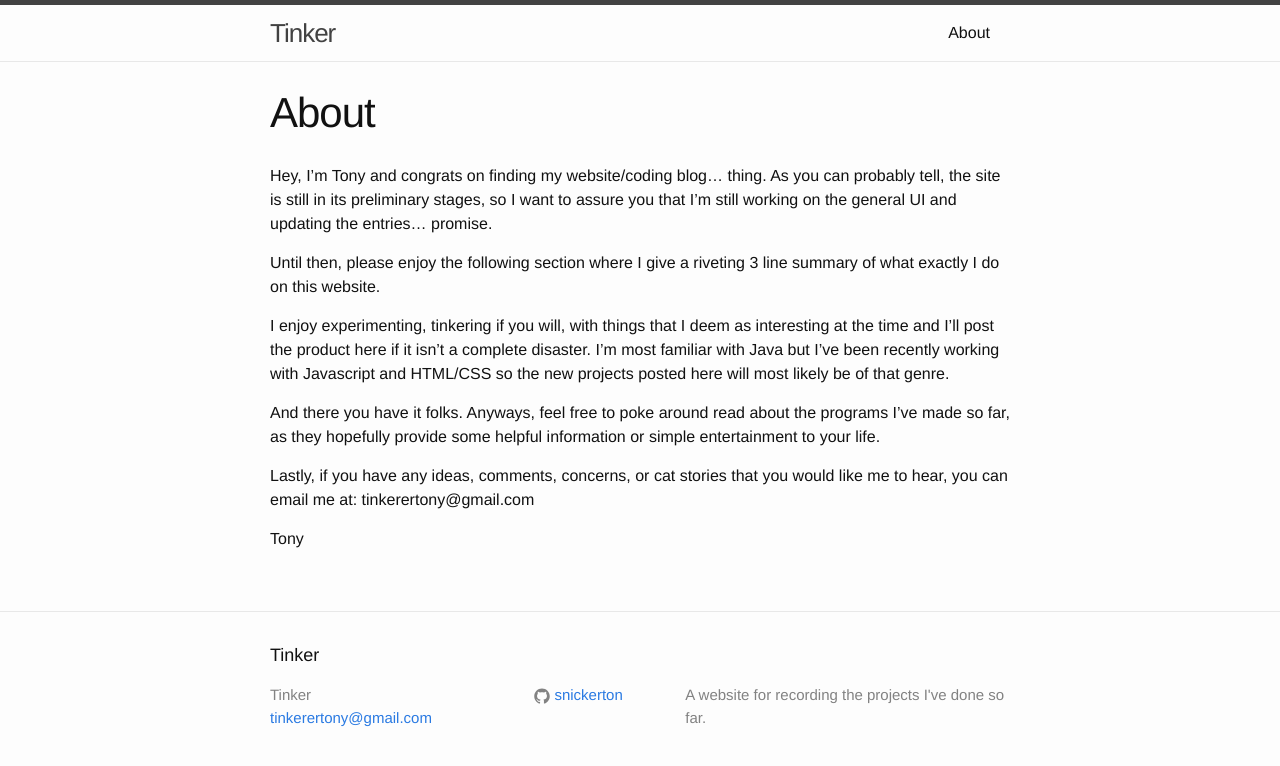
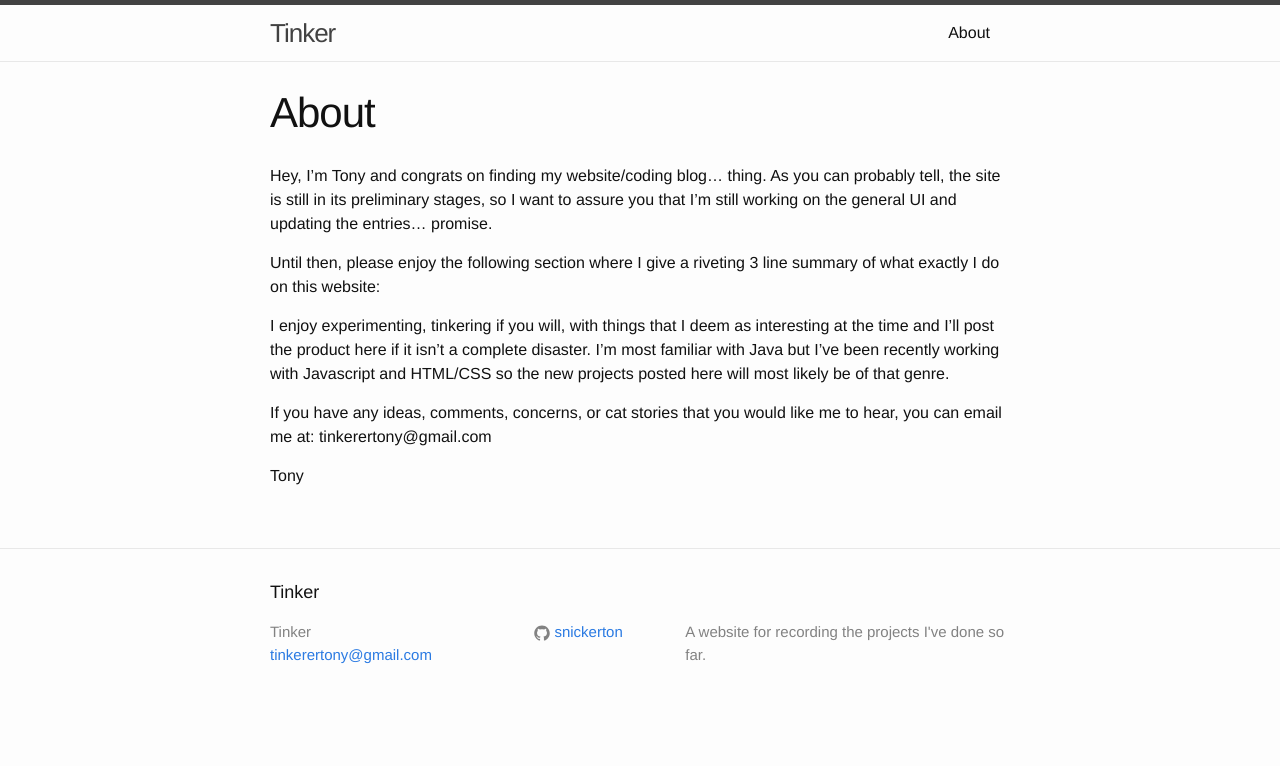
Before and after one commit to snickerton/snickerton.github.legacy, a Jekyll site: the page built from about.md, in a window 1280 px wide. Shown: the top 766 px of the page. Built offline with Jekyll 4.4.1, drawn with Linux system fonts in a browser that asks for light colours.

Commit message:
Update about.md

```diff
--- a/about.md
+++ b/about.md
@@ -6,13 +6,11 @@ permalink: /about/
 
 Hey, I'm Tony and congrats on finding my website/coding blog... thing. As you can probably tell, the site is still in its preliminary stages, so I want to assure you that I'm still working on the general UI and updating the entries... promise.
 
-Until then, please enjoy the following section where I give a riveting 3 line summary of what exactly I do on this website.
+Until then, please enjoy the following section where I give a riveting 3 line summary of what exactly I do on this website:
 
 I enjoy experimenting, tinkering if you will, with things that I deem as interesting at the time and I'll
 post the product here if it isn't a complete disaster. I'm most familiar with Java but I've been recently working with Javascript and HTML/CSS so the new projects posted here will most likely be of that genre.
 
-And there you have it folks. Anyways, feel free to poke around read about the programs I've made so far, as they hopefully provide some helpful information or simple entertainment to your life.
-
-Lastly, if you have any ideas, comments, concerns, or cat stories that you would like me to hear, you can email me at: tinkerertony@gmail.com
+If you have any ideas, comments, concerns, or cat stories that you would like me to hear, you can email me at: tinkerertony@gmail.com
 
 Tony
```
